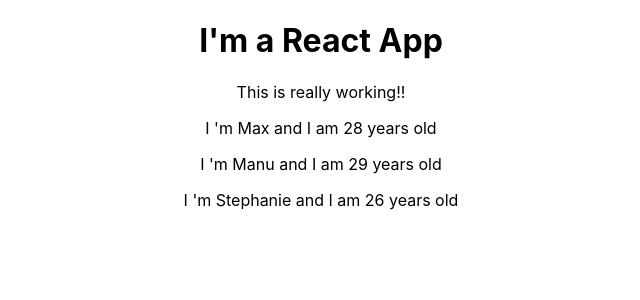
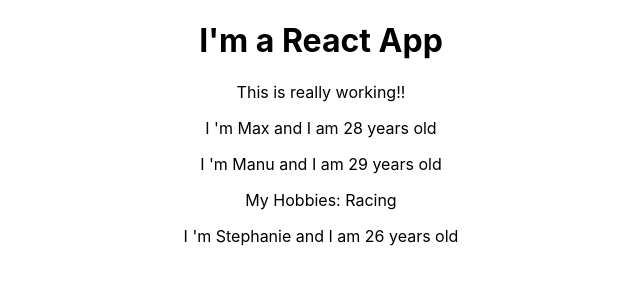
Before and after one commit to crocodileci/ReactComplete, a React (Create React App) app: page / in a window 1280 px wide. Shown: the top 300 px of the page, without its empty margins (319-959 px from the left). Built offline with nearby package versions, Linux system fonts and the light colour scheme.

Commit message:
Componet 可以使用children的取得Key 父元件傳入的標籤的內容

```diff
--- a/src/Person/Person.js
+++ b/src/Person/Person.js
@@ -1,7 +1,13 @@
 import React from 'react';
 
 const person = (props) => {
-    return <p > I 'm {props.name} and I am {props.age} years old</p>
+    return(
+        <div>
+            <p>I 'm {props.name} and I am {props.age} years old</p>
+            <p>{props.children}</p>
+        </div>
+    )
+
 }
 
 export default person;
```
